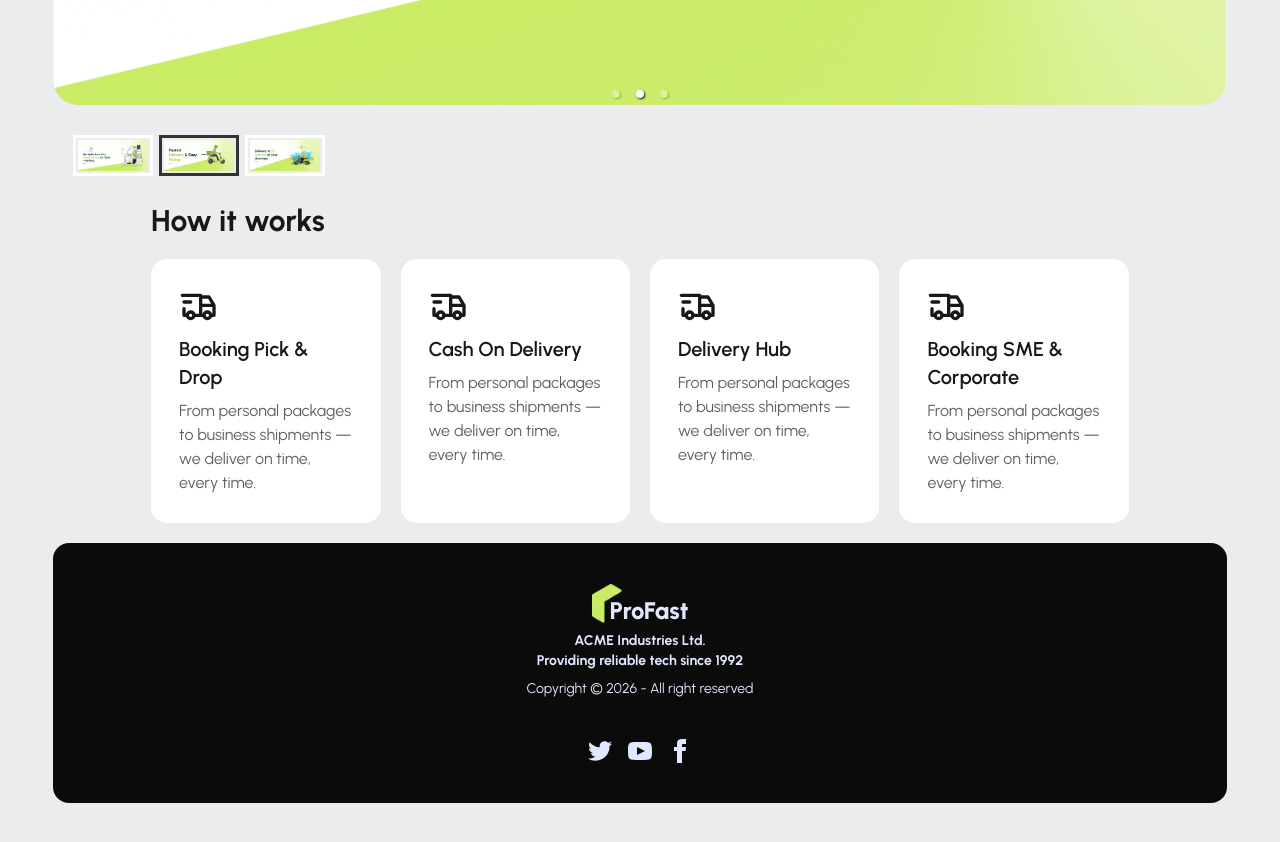
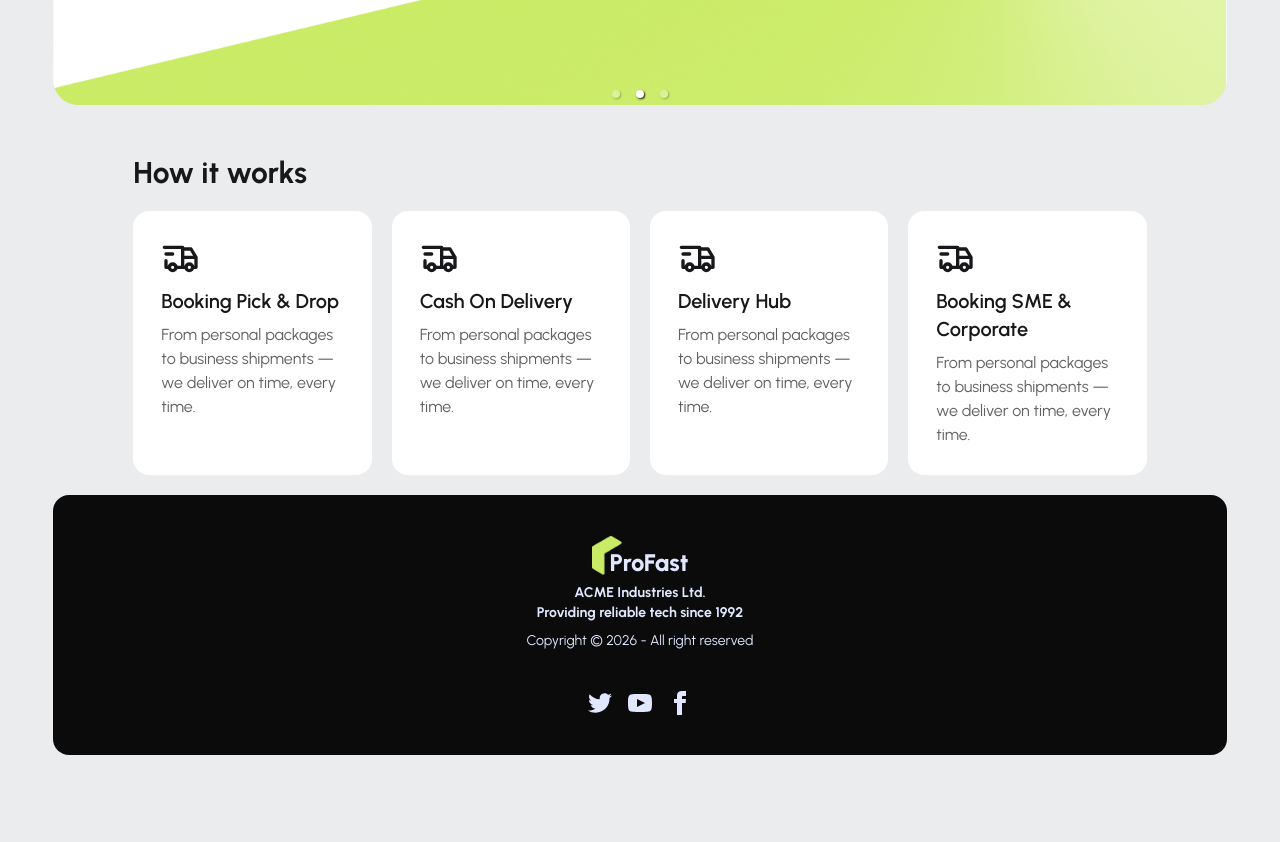
Before and after one commit to AhmedSami019/proFast_client, a React (Vite) app: page / in a window 1280 px wide. Shown: the part 500-1342 px from the top of the page. After the commit the page ends 1295 px from the top, so only its background shows below. Built offline with nearby package versions, Linux system fonts and the light colour scheme.

Commit message:
fix some bug

```diff
--- a/src/Pages/Home/DeliveryOptions/DeliveryOptions.jsx
+++ b/src/Pages/Home/DeliveryOptions/DeliveryOptions.jsx
@@ -26,11 +26,11 @@ const optionsData = [
 
 const DeliveryOptions = () => {
   return (
-    <div className="w-10/12 mx-auto space-y-5">
+    <div className="px10 md:px-20 space-y-5">
       <h2 className="text-3xl font-bold">How it works</h2>
       <div className="grid grid-cols-1 md:grid-cols-2 lg:grid-cols-4 gap-5">
-        {optionsData.map((potion) => (
-          <div className="bg-white rounded-2xl p-7 space-y-2">
+        {optionsData.map((potion, index) => (
+          <div key={index} className="bg-white rounded-2xl p-7 space-y-2">
             <div>
                 <TbTruckDelivery size={40} />
             </div>
--- a/src/Pages/Home/HomePage/HeroBanner/HeroBanner.jsx
+++ b/src/Pages/Home/HomePage/HeroBanner/HeroBanner.jsx
@@ -7,7 +7,8 @@ import banner3 from "../../../../assets/banner/banner3.png"
 const HeroBanner = () => {
   return (
     <Carousel autoPlay={true}
-    infiniteLoop={true}>
+    infiniteLoop={true}
+    showThumbs={false}>
       <div>
         <img src={banner1} />
       </div>
--- a/src/Pages/Home/HomePage/HomePage.jsx
+++ b/src/Pages/Home/HomePage/HomePage.jsx
@@ -3,7 +3,7 @@ import HeroBanner from "./HeroBanner/HeroBanner";
 
 const HomePage = () => {
     return (
-        <div className="space-y-5">
+        <div className="space-y-10">
             <HeroBanner/>
             <DeliveryOptions/>
         </div>
--- /dev/null
+++ b/src/Pages/Home/Services/Services.jsx
@@ -0,0 +1,10 @@
+
+const Services = () => {
+    return (
+        <div>
+
+        </div>
+    );
+};
+
+export default Services;
```
